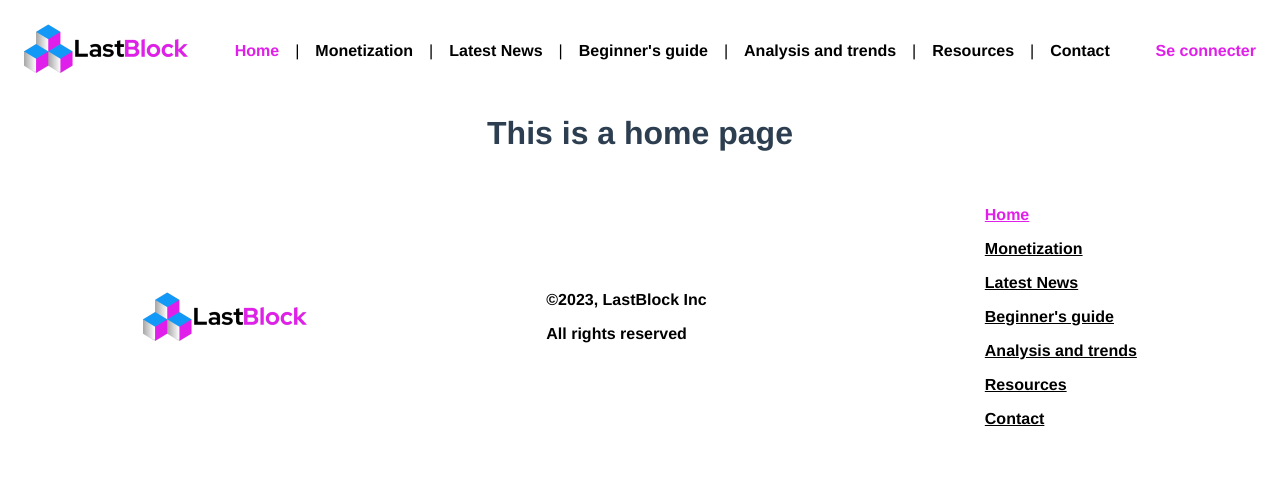
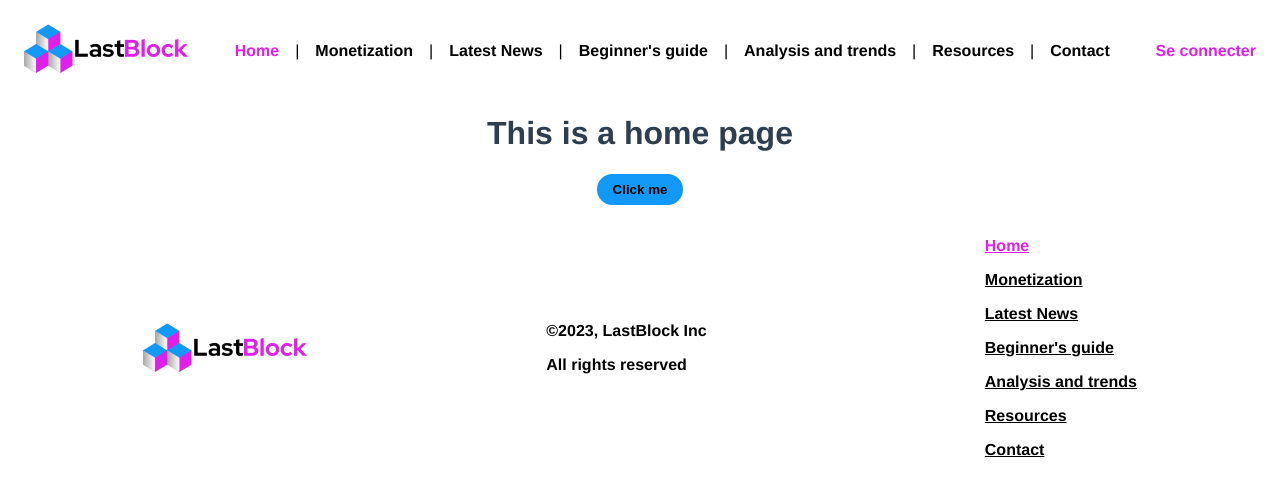
Before and after one commit to MatthieuVichet/CryptoWebsite, a Vue app in the folder cryptowebsite/: page / in a window 1280 px wide. Shown: the top 496 px of the page. Built offline with nearby package versions, Linux system fonts and the light colour scheme.

Commit message:
BaseButton creation + init new components

```diff
--- /dev/null
+++ b/cryptowebsite/src/components/BaseButton.vue
@@ -0,0 +1,69 @@
+<template>
+    <button
+      class="custom-button"
+      :style="buttonStyle"
+      @focus="applyFocusStyle"
+      @blur="applyFocusStyle"
+      @mouseenter="applyHoverStyle"
+      @mouseleave="applyHoverStyle"
+    >
+      {{ title }}
+    </button>
+  </template>
+
+  <script>
+  export default {
+    props: {
+      title: String,
+      style: Object
+    },
+    data() {
+      return {
+        isFocused: false,
+        isHovered: false,
+      };
+    },
+    computed: {
+      buttonStyle() {
+        return {
+          ...this.style,
+          ...(this.isFocused ? this.styleOnFocus : {}),
+          ...(this.isHovered ? this.styleOnHover : {})
+        };
+      },
+      styleOnFocus() {
+        return {
+          background: "#E11FEA",
+          transform: 'scale(1.1)',
+        };
+      },
+      styleOnHover() {
+        return {
+          background: "#E11FEA",
+          transform: 'scale(1.1)',
+        };
+      },
+    },
+    methods: {
+      applyFocusStyle() {
+        this.isFocused = !this.isFocused;
+      },
+      applyHoverStyle() {
+        this.isHovered =  !this.isHovered;
+      },
+    },
+  };
+  </script>
+
+  <style scoped>
+  .custom-button {
+    background-color: #1299F7;
+    padding: 0.5rem 1rem;
+    border: none;
+    cursor: pointer;
+    font-weight: bold;
+    border-radius: 1rem;
+    transition: all 0.3s ease-in-out;
+
+  }
+  </style>
--- a/cryptowebsite/src/views/HomeView.vue
+++ b/cryptowebsite/src/views/HomeView.vue
@@ -1,14 +1,18 @@
 <template>
   <div class="home">
        <h1>This is a home page</h1>
+       <Button title="Click me"/>
 
   </div>
 </template>
 
 <script>
 // @ is an alias to /src
-
+import Button from '../components/BaseButton.vue';
 export default {
   name: 'HomeView',
-}
+  components: {
+    Button,
+  },
+};
 </script>
```
Also changed, not shown: cryptowebsite/src/components/ContentBanner_1.vue (added), cryptowebsite/src/components/ContentBanner_2.vue (added), cryptowebsite/src/components/ContentCard_1.vue (added), cryptowebsite/src/components/ContentCard_2.vue (added).
